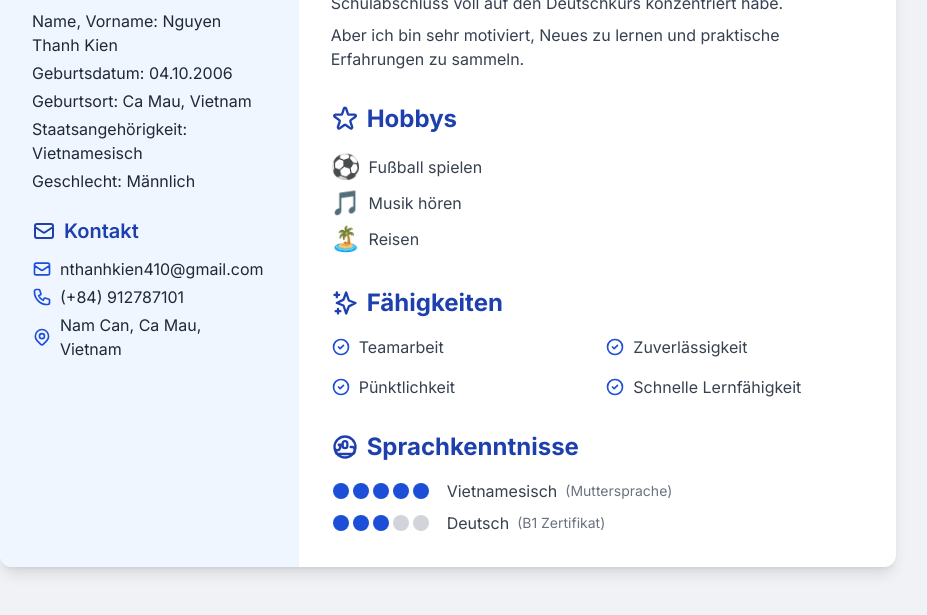
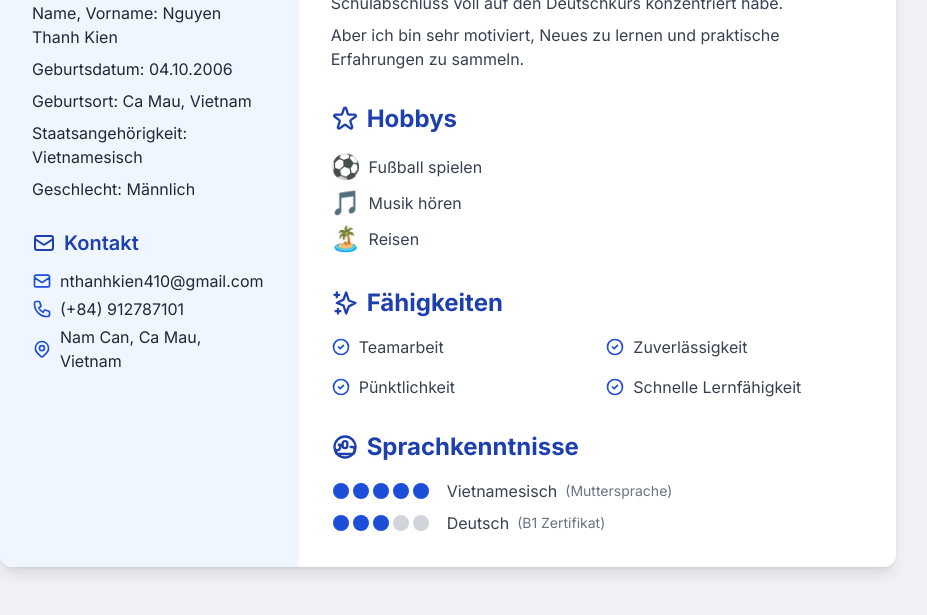
Before and after one commit to dat191026/phamtiendat.github.io, a plain HTML site: page index.html in a window 1280 px wide. Shown: the part 577-1192 px from the top of the page, without its empty margins (192-1119 px from the left). Drawn offline with nearby package versions, Linux system fonts and the light colour scheme.

Commit message:
Update index.html

```diff
--- a/index.html
+++ b/index.html
@@ -30,11 +30,11 @@
                     </svg>
                     Persönliche Daten
                 </h2>
-                <p class="mb-1"><span class="font-medium">Name, Vorname:</span> Nguyen Thanh Kien</p>
-                <p class="mb-1"><span class="font-medium">Geburtsdatum:</span> 04.10.2006</p>
-                <p class="mb-1"><span class="font-medium">Geburtsort:</span> Ca Mau, Vietnam</p>
-                <p class="mb-1"><span class="font-medium">Staatsangehörigkeit:</span> Vietnamesisch</p>
-                <p><span class="font-medium">Geschlecht:</span> Männlich</p>
+                <p class="py-1"><span class="font-medium">Name, Vorname:</span> Nguyen Thanh Kien</p>
+                <p class="py-1"><span class="font-medium">Geburtsdatum:</span> 04.10.2006</p>
+                <p class="py-1"><span class="font-medium">Geburtsort:</span> Ca Mau, Vietnam</p>
+                <p class="py-1"><span class="font-medium">Staatsangehörigkeit:</span> Vietnamesisch</p>
+                <p class="py-1"><span class="font-medium">Geschlecht:</span> Männlich</p>
             </div>
 
             <div class="w-full">
```
